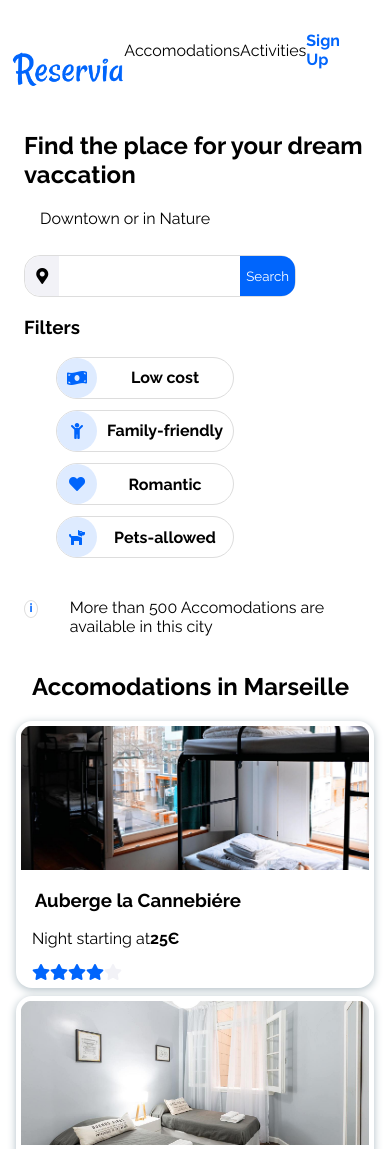
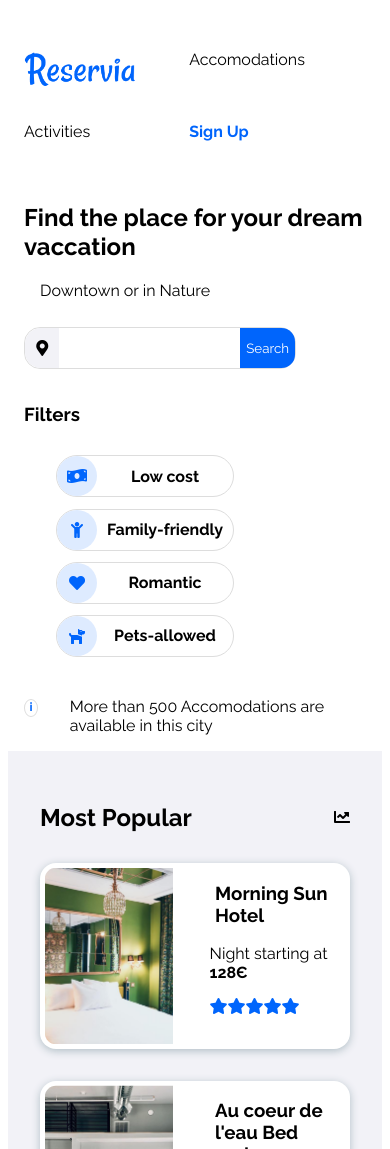
Before and after one commit to davideros3/DavidEros_2_05.19.2021_A, a plain HTML site: page index.html in a window 390 px wide. Shown: the top 1149 px of the page. Drawn offline with Linux system fonts and the light colour scheme.

Commit message:
added new media@

```diff
--- a/Style/style.css
+++ b/Style/style.css
@@ -13,7 +13,7 @@ body {
 
 }
 
-    ul {
+ul {
       list-style: none;
       margin: 0;
       display: flex;
@@ -21,7 +21,7 @@ body {
       align-items: center;
       padding: 1em;
       padding-right: 2em;
-    }
+}
 
     li a {
       text-decoration: none;
@@ -63,10 +63,10 @@ body {
 
     }
 
-.bt-singup {
+    .bt-singup {
     color: #0065FC;
 
-}
+    }
 
 /*head */
 
@@ -560,11 +560,12 @@ body {
     }
 
     .art-popular-selection img {
-        width: 13em;
+        width: 8em;
     }
 
     .art-hotelAndPopular {
-        display: block;
+        display: flex;
+        flex-direction: column-reverse;
     }
 
     .art-hotel-bn {
@@ -583,7 +584,19 @@ body {
     }
 
     .filter {
-        display: block;
+        display: flex;
+        flex-direction: column;
+    }
+
+    .navbar ul {
+        display: grid;
+        grid-template-columns: repeat(2, 50%);
+        grid-template-rows: repeat(2, 1fr);
+    }
+
+    .navbar {
+        padding: 0 0 0 0;
+        margin: 0 0 0 0;
     }
 
 }
```
